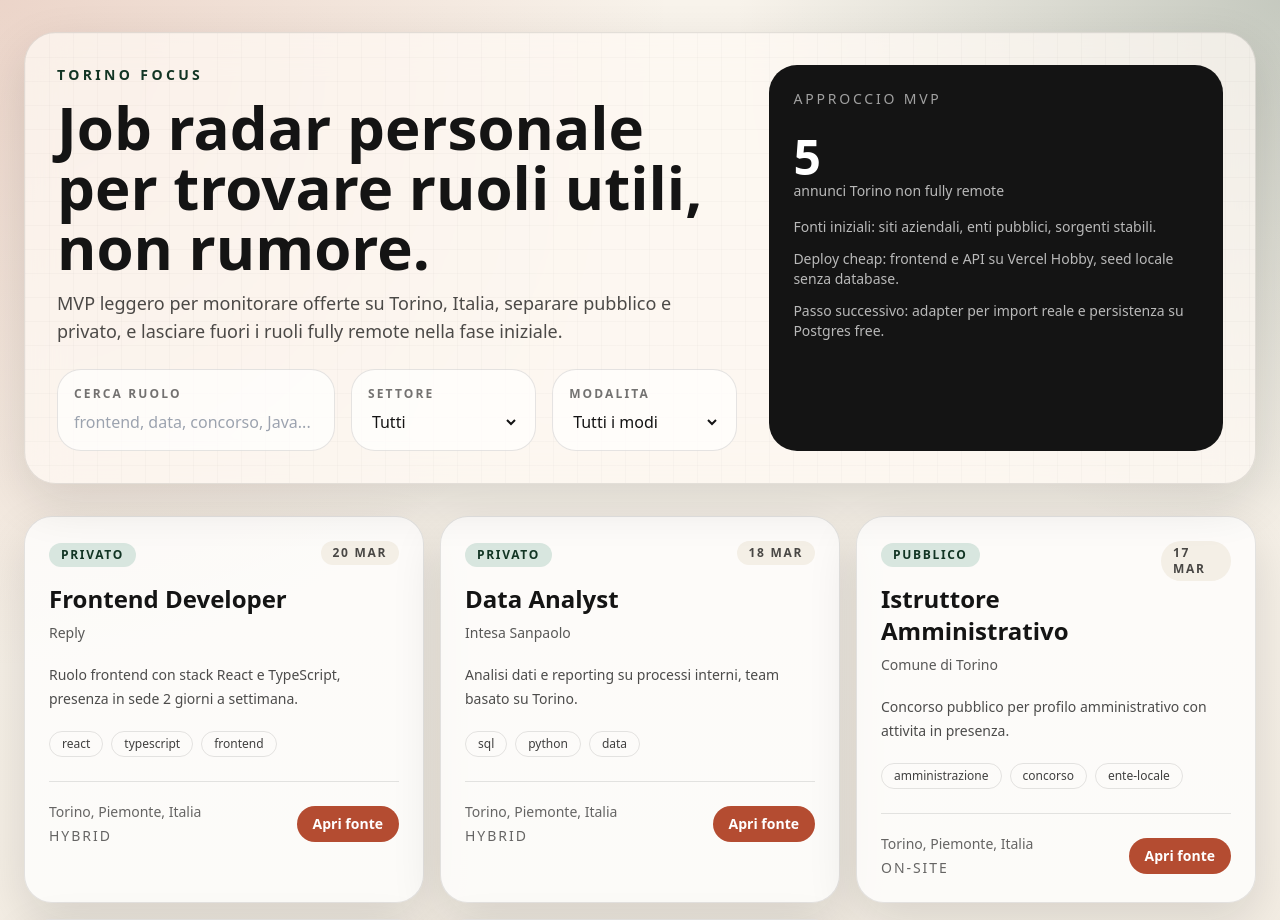
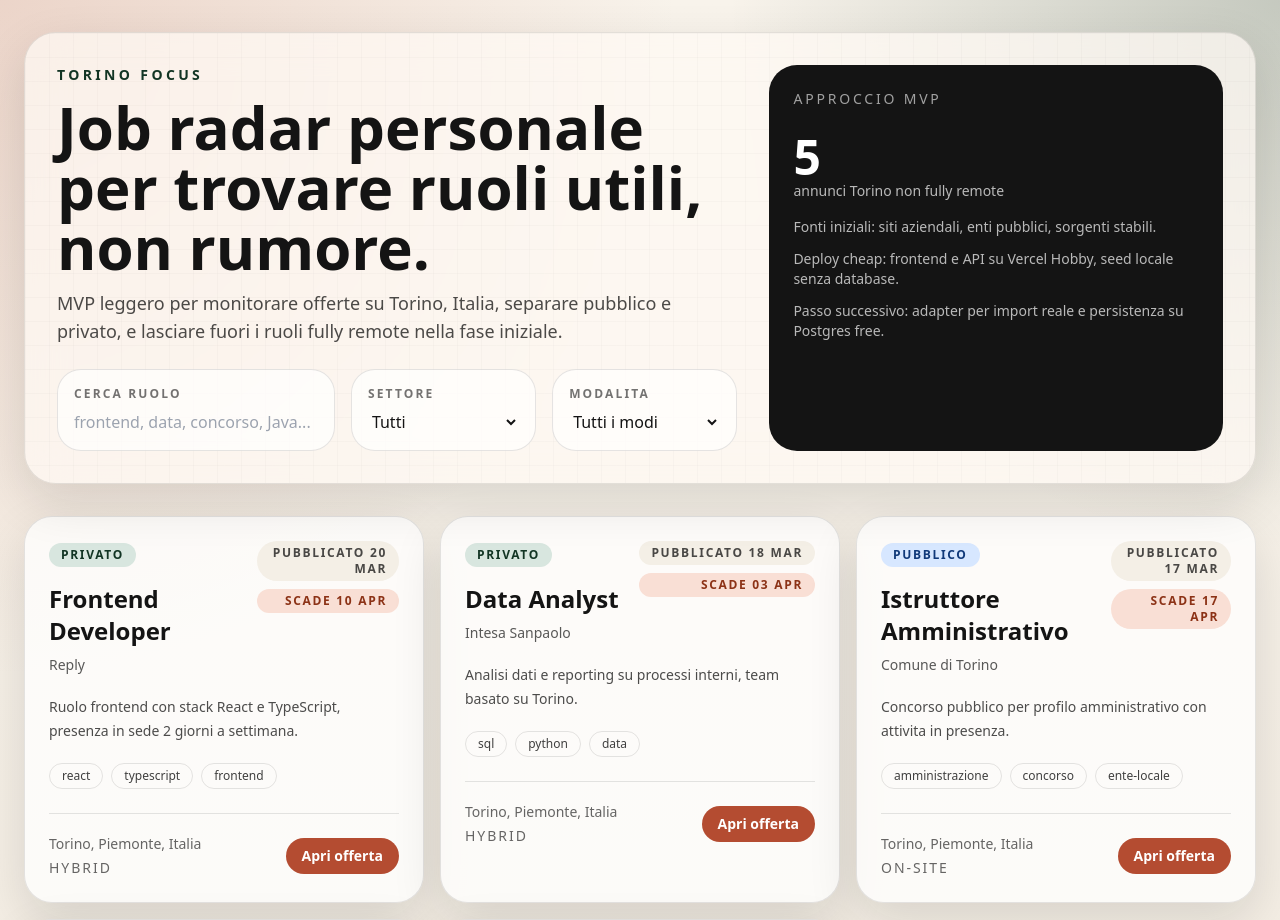
Before and after one commit to MitchDevOne/JobScraper, a Next.js app: page / in a window 1280 px wide. Shown: the top 920 px of the page. Built offline with nearby package versions, Linux system fonts and the light colour scheme.

Commit message:
Refine job cards metadata

```diff
--- a/components/job-dashboard.tsx
+++ b/components/job-dashboard.tsx
@@ -25,6 +25,12 @@ function formatDate(input: string) {
     day: "2-digit",
     month: "short"
   }).format(new Date(input));
+}
+
+function sectorBadgeClass(sector: SectorType) {
+  return sector === "pubblico"
+    ? "bg-[#d7e7ff] text-[#113a7a]"
+    : "bg-mist text-pine";
 }
 
 export function JobDashboard() {
@@ -177,15 +183,22 @@ export function JobDashboard() {
             >
               <div className="flex items-start justify-between gap-4">
                 <div>
-                  <span className="inline-flex rounded-full bg-mist px-3 py-1 text-xs font-semibold uppercase tracking-[0.14em] text-pine">
+                  <span
+                    className={`inline-flex rounded-full px-3 py-1 text-xs font-semibold uppercase tracking-[0.14em] ${sectorBadgeClass(job.sector)}`}
+                  >
                     {job.sector}
                   </span>
                   <h2 className="mt-4 text-2xl font-semibold">{job.title}</h2>
                   <p className="mt-2 text-sm font-medium text-black/65">{job.company}</p>
                 </div>
-                <span className="rounded-full bg-sand px-3 py-1 text-xs font-semibold uppercase tracking-[0.14em] text-black/70">
-                  {formatDate(job.postedAt)}
-                </span>
+                <div className="space-y-2 text-right">
+                  <span className="block rounded-full bg-sand px-3 py-1 text-xs font-semibold uppercase tracking-[0.14em] text-black/70">
+                    Pubblicato {formatDate(job.postedAt)}
+                  </span>
+                  <span className="block rounded-full bg-[#f9dfd5] px-3 py-1 text-xs font-semibold uppercase tracking-[0.14em] text-[#8c3216]">
+                    Scade {formatDate(job.expiresAt)}
+                  </span>
+                </div>
               </div>
 
               <p className="mt-5 text-sm leading-6 text-black/70">{job.summary}</p>
@@ -209,7 +222,7 @@ export function JobDashboard() {
                   rel="noreferrer"
                   className="rounded-full bg-clay px-4 py-2 font-semibold text-white"
                 >
-                  Apri fonte
+                  Apri offerta
                 </a>
               </div>
             </article>
--- a/lib/jobs.ts
+++ b/lib/jobs.ts
@@ -11,8 +11,9 @@ export const jobs: Job[] = [
     workMode: "hybrid",
     source: "Company Careers",
     sourceType: "company-site",
-    originalUrl: "https://www.reply.com",
+    originalUrl: "https://www.reply.com/it/careers/job-details/frontend-developer-torino",
     postedAt: "2026-03-20",
+    expiresAt: "2026-04-10",
     discoveredAt: "2026-03-22",
     tags: ["react", "typescript", "frontend"],
     summary: "Ruolo frontend con stack React e TypeScript, presenza in sede 2 giorni a settimana.",
@@ -28,8 +29,9 @@ export const jobs: Job[] = [
     workMode: "hybrid",
     source: "Company Careers",
     sourceType: "company-site",
-    originalUrl: "https://group.intesasanpaolo.com",
+    originalUrl: "https://group.intesasanpaolo.com/it/careers/posizioni-aperta/data-analyst-torino",
     postedAt: "2026-03-18",
+    expiresAt: "2026-04-03",
     discoveredAt: "2026-03-22",
     tags: ["sql", "python", "data"],
     summary: "Analisi dati e reporting su processi interni, team basato su Torino.",
@@ -45,8 +47,9 @@ export const jobs: Job[] = [
     workMode: "on-site",
     source: "Portale Concorsi",
     sourceType: "public-portal",
-    originalUrl: "https://www.comune.torino.it",
+    originalUrl: "https://www.comune.torino.it/concorsi/istruttore-amministrativo-area-torino-2026",
     postedAt: "2026-03-17",
+    expiresAt: "2026-04-17",
     discoveredAt: "2026-03-22",
     tags: ["amministrazione", "concorso", "ente-locale"],
     summary: "Concorso pubblico per profilo amministrativo con attivita in presenza.",
@@ -62,8 +65,9 @@ export const jobs: Job[] = [
     workMode: "on-site",
     source: "Company Careers",
     sourceType: "company-site",
-    originalUrl: "https://www.primaindustrie.com",
+    originalUrl: "https://www.primaindustrie.com/careers/software-engineer-collegno",
     postedAt: "2026-03-19",
+    expiresAt: "2026-04-08",
     discoveredAt: "2026-03-22",
     tags: ["csharp", "automation", "industry"],
     summary: "Sviluppo software per sistemi industriali con sede nell'area torinese.",
@@ -79,8 +83,9 @@ export const jobs: Job[] = [
     workMode: "hybrid",
     source: "Public Organization Jobs",
     sourceType: "public-portal",
-    originalUrl: "https://www.csipiemonte.it",
+    originalUrl: "https://www.csipiemonte.it/lavora-con-noi/project-management-officer-2026",
     postedAt: "2026-03-15",
+    expiresAt: "2026-03-31",
     discoveredAt: "2026-03-22",
     tags: ["project-management", "pmo", "digitale"],
     summary: "Supporto a progetti digitali della PA piemontese con modello ibrido.",
@@ -96,8 +101,9 @@ export const jobs: Job[] = [
     workMode: "remote",
     source: "Indeed mirror",
     sourceType: "aggregator",
-    originalUrl: "https://it.indeed.com",
+    originalUrl: "https://it.indeed.com/viewjob?jk=backend-developer-remote-torino",
     postedAt: "2026-03-21",
+    expiresAt: "2026-04-21",
     discoveredAt: "2026-03-22",
     tags: ["java", "spring", "backend"],
     summary: "Ruolo fully remote, presente nel seed solo per dimostrare l'esclusione di default.",
--- a/lib/types.ts
+++ b/lib/types.ts
@@ -14,6 +14,7 @@ export type Job = {
   sourceType: "company-site" | "public-portal" | "aggregator";
   originalUrl: string;
   postedAt: string;
+  expiresAt: string;
   discoveredAt: string;
   tags: string[];
   summary: string;
```
